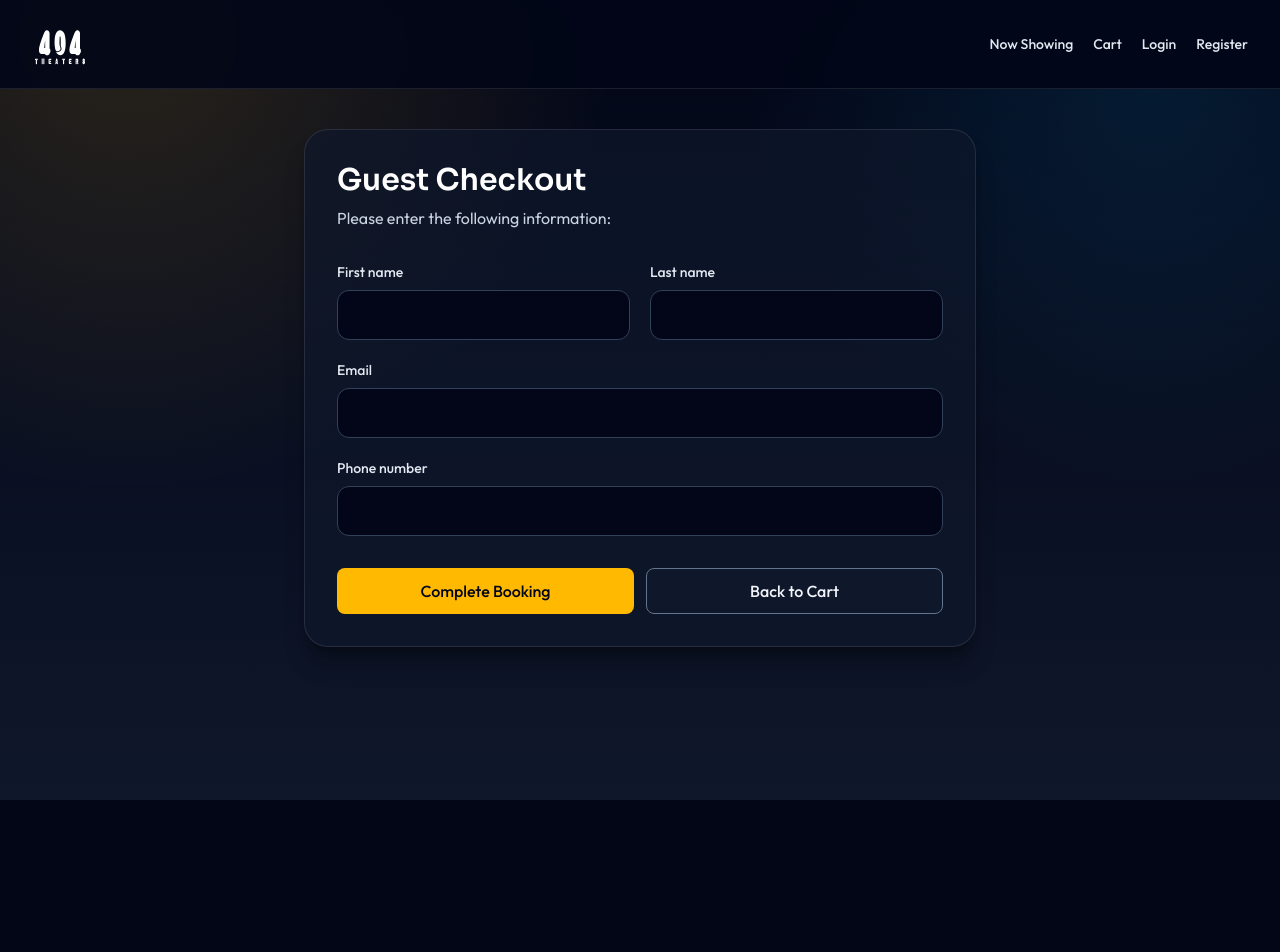
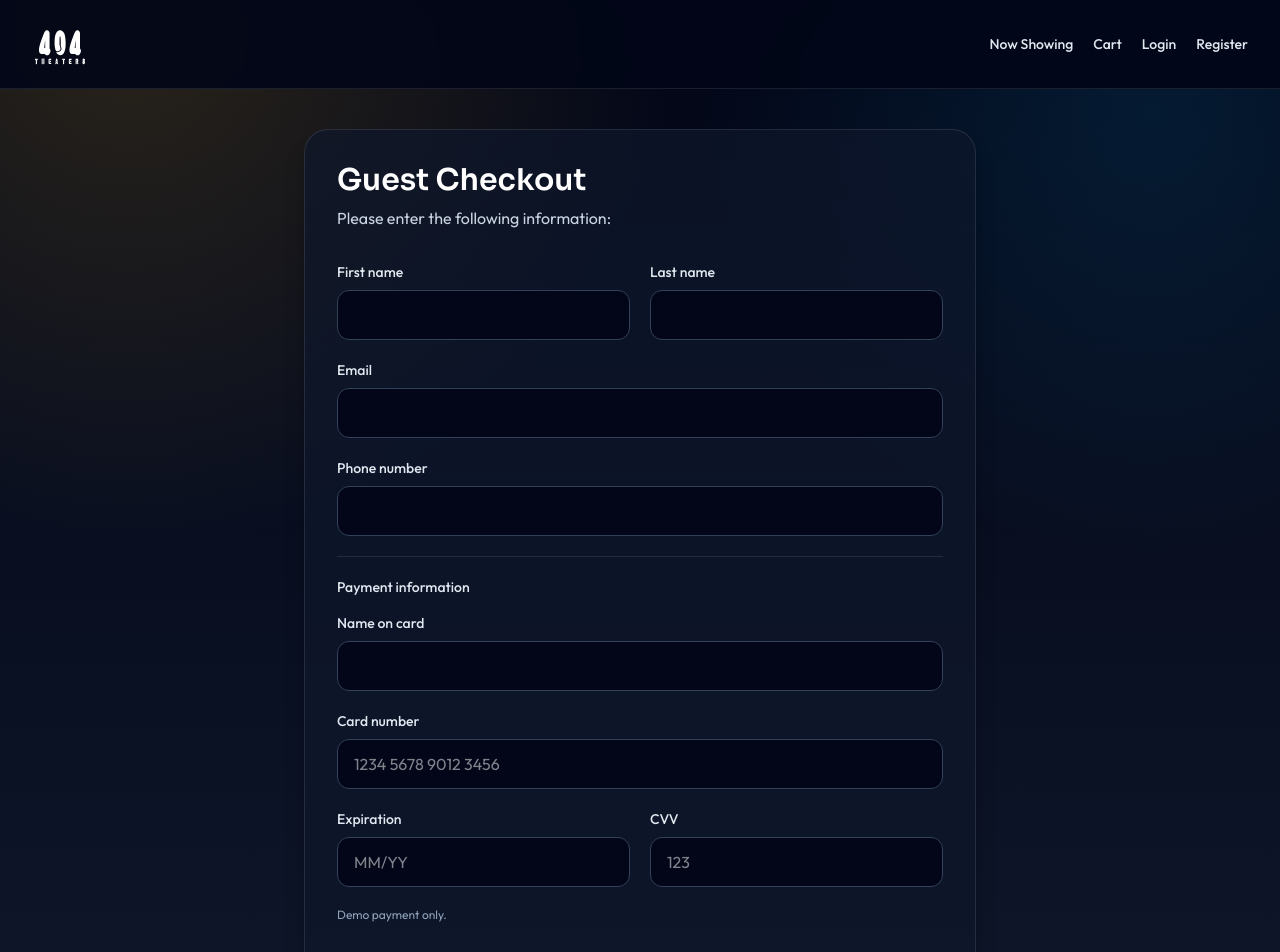
Before and after one commit to COMP-380-Project/frontend, a React (Vite) app: page /guest-checkout in a window 1280 px wide. Shown: the top 952 px of the page. Before the commit the page ends 800 px from the top, so only its background shows below. Built offline with nearby package versions, Linux system fonts and the light colour scheme; no server answers.

Commit message:
guest cart updated with payment and my bookings bug fixed

```diff
--- a/api/movies.ts
+++ b/api/movies.ts
@@ -6,7 +6,7 @@ import type {
     SeatData
 } from "../src/types";
 
-import {apiFetch} from "./api";
+import { apiFetch } from "./api";
 
 
 interface BackendShowtime {
@@ -402,10 +402,67 @@ export const fetchMovieReports = async (
 };
 
 export const fetchUserTickets = async (
-    _userId: number | undefined
+    userId: number | undefined
 ): Promise<MovieTicket[]> => {
+    if (!userId) {
+        return [];
+    }
 
-    return [];
+    const response = await apiFetch(
+        `/api/orders/${userId}/tickets`
+    );
+
+    const data = await response.json();
+
+    if (!response.ok) {
+        throw new Error(
+            data.error || "Failed to load bookings"
+        );
+    }
+
+    return data.map(
+        (row: {
+            ticket_id: number;
+            order_id: number;
+            movie_id: number | null;
+            showtime_id: number;
+            seat_number: string;
+            booked_at: string;
+            status: string;
+            movie: {
+                id: number;
+                title: string;
+                description: string;
+                genre?: string;
+                duration?: number;
+                rating?: number;
+                poster_url?: string;
+                cast?: string;
+            } | null;
+        }): MovieTicket => ({
+            ticketId: row.ticket_id,
+            movieId: row.movie_id ?? 0,
+            showtimeId: row.showtime_id,
+            seatNumber: row.seat_number,
+            bookedAt: row.booked_at,
+            status: row.status as "confirmed" | "cancelled",
+
+            movie: {
+                id: row.movie?.id ?? 0,
+                name: row.movie?.title ?? "Unknown",
+                description: row.movie?.description ?? "",
+                genre: row.movie?.genre,
+                durationMinutes: row.movie?.duration,
+                rating:
+                    row.movie?.rating !== undefined
+                        ? String(row.movie.rating)
+                        : undefined,
+                posterUrl: row.movie?.poster_url,
+                cast: row.movie?.cast,
+                showtimes: [],
+            },
+        })
+    );
 };
 
 
@@ -417,12 +474,6 @@ export const cancelMovieBooking = async (
         "Cancel booking endpoint not connected yet"
     );
 };
-
-
-
-/* =========================================================
-   GUEST CART
-   ========================================================= */
 
 
 const GUEST_CART_KEY = "guestCartId";
@@ -597,7 +648,6 @@ export const fetchGuestCart =
             );
 
 
-        // Stale cart from before a DB reset.
         if (response.status === 404) {
 
             localStorage.removeItem(
--- a/pages/GuestCheckoutPage.tsx
+++ b/pages/GuestCheckoutPage.tsx
@@ -1,23 +1,21 @@
-import {useState} from "react";
-import {useNavigate} from "react-router-dom";
+import { useState } from "react";
+import { useNavigate } from "react-router-dom";
 
-import {Button} from "../components/Button";
-import {ErrorMessage} from "../components/ErrorMessage";
-import {useAsync} from "../hooks/useAsync";
+import { Button } from "../components/Button";
+import { ErrorMessage } from "../components/ErrorMessage";
+import { useAsync } from "../hooks/useAsync";
 
 import {
   checkoutGuestCart,
-    fetchGuestCheckoutTotal
+  fetchGuestCheckoutTotal,
 } from "../api/movies";
 
 import type {
   GuestCheckoutResult,
-    GuestInfo
+  GuestInfo,
 } from "../api/movies";
 
-
 export function GuestCheckoutPage() {
-
   const navigate = useNavigate();
 
   const [firstName, setFirstName] = useState("");
@@ -25,13 +23,16 @@ export function GuestCheckoutPage() {
   const [email, setEmail] = useState("");
   const [phone, setPhone] = useState("");
 
+  const [nameOnCard, setNameOnCard] = useState("");
+  const [cardNumber, setCardNumber] = useState("");
+  const [expiration, setExpiration] = useState("");
+  const [cvv, setCvv] = useState("");
 
   const {
     run: checkoutAction,
     loading: processing,
-        error: checkoutError
+    error: checkoutError,
   } = useAsync<GuestCheckoutResult, [GuestInfo]>({
-
     action: async (guestInfo: GuestInfo) => {
       const total = await fetchGuestCheckoutTotal();
 
@@ -48,13 +49,12 @@ export function GuestCheckoutPage() {
           payment: result.payment,
           tickets: result.tickets,
           guestInfo: result.guestInfo,
-                }
+        },
       });
     },
 
-        errorMessage: "Payment could not be completed"
+    errorMessage: "Payment could not be completed",
   });
-
 
   const handleSubmit = (
     event: React.FormEvent<HTMLFormElement>
@@ -69,10 +69,8 @@ export function GuestCheckoutPage() {
     });
   };
 
-
   return (
     <section className="mx-auto max-w-2xl rounded-3xl border border-white/10 bg-slate-900/70 p-8 shadow-xl shadow-black/30">
-
       <h1 className="text-3xl font-semibold text-white">
         Guest Checkout
       </h1>
@@ -81,21 +79,17 @@ export function GuestCheckoutPage() {
         Please enter the following information:
       </p>
 
-
       {checkoutError && (
         <div className="mt-5">
           <ErrorMessage error={checkoutError} />
         </div>
       )}
 
-
       <form
         className="mt-8 space-y-5"
         onSubmit={handleSubmit}
       >
-
         <div className="grid gap-5 sm:grid-cols-2">
-
           <div>
             <label
               className="mb-2 block text-sm font-medium text-slate-200"
@@ -116,7 +110,6 @@ export function GuestCheckoutPage() {
             />
           </div>
 
-
           <div>
             <label
               className="mb-2 block text-sm font-medium text-slate-200"
@@ -136,9 +129,7 @@ export function GuestCheckoutPage() {
               className="w-full rounded-xl border border-slate-700 bg-slate-950 px-4 py-3 text-white outline-none transition focus:border-amber-300"
             />
           </div>
-
         </div>
-
 
         <div>
           <label
@@ -160,7 +151,6 @@ export function GuestCheckoutPage() {
           />
         </div>
 
-
         <div>
           <label
             className="mb-2 block text-sm font-medium text-slate-200"
@@ -180,9 +170,119 @@ export function GuestCheckoutPage() {
           />
         </div>
 
+        <div className="border-t border-white/10 pt-5">
+          <p className="mb-4 text-sm font-medium text-slate-200">
+            Payment information
+          </p>
+
+          <div className="space-y-5">
+            <div>
+              <label
+                className="mb-2 block text-sm font-medium text-slate-200"
+                htmlFor="nameOnCard"
+              >
+                Name on card
+              </label>
+
+              <input
+                id="nameOnCard"
+                type="text"
+                required
+                value={nameOnCard}
+                onChange={event =>
+                  setNameOnCard(event.target.value)
+                }
+                className="w-full rounded-xl border border-slate-700 bg-slate-950 px-4 py-3 text-white outline-none transition focus:border-amber-300"
+              />
+            </div>
+
+            <div>
+              <label
+                className="mb-2 block text-sm font-medium text-slate-200"
+                htmlFor="cardNumber"
+              >
+                Card number
+              </label>
+
+              <input
+                id="cardNumber"
+                type="text"
+                inputMode="numeric"
+                required
+                maxLength={19}
+                placeholder="1234 5678 9012 3456"
+                value={cardNumber}
+                onChange={event => {
+                  const numbers = event.target.value
+                    .replace(/\D/g, "")
+                    .slice(0, 16);
+
+                  const formatted = numbers
+                    .replace(/(.{4})/g, "$1 ")
+                    .trim();
+
+                  setCardNumber(formatted);
+                }}
+                className="w-full rounded-xl border border-slate-700 bg-slate-950 px-4 py-3 text-white outline-none transition focus:border-amber-300"
+              />
+            </div>
+
+            <div className="grid gap-5 sm:grid-cols-2">
+              <div>
+                <label
+                  className="mb-2 block text-sm font-medium text-slate-200"
+                  htmlFor="expiration"
+                >
+                  Expiration
+                </label>
+
+                <input
+                  id="expiration"
+                  type="text"
+                  required
+                  maxLength={5}
+                  placeholder="MM/YY"
+                  value={expiration}
+                  onChange={event =>
+                    setExpiration(event.target.value)
+                  }
+                  className="w-full rounded-xl border border-slate-700 bg-slate-950 px-4 py-3 text-white outline-none transition focus:border-amber-300"
+                />
+              </div>
+
+              <div>
+                <label
+                  className="mb-2 block text-sm font-medium text-slate-200"
+                  htmlFor="cvv"
+                >
+                  CVV
+                </label>
+
+                <input
+                  id="cvv"
+                  type="password"
+                  inputMode="numeric"
+                  required
+                  maxLength={4}
+                  placeholder="123"
+                  value={cvv}
+                  onChange={event =>
+                    setCvv(
+                      event.target.value.replace(/\D/g, "")
+                    )
+                  }
+                  className="w-full rounded-xl border border-slate-700 bg-slate-950 px-4 py-3 text-white outline-none transition focus:border-amber-300"
+                />
+              </div>
+            </div>
+
+            <p className="text-xs text-slate-400">
+              Demo payment only.
+            </p>
+          </div>
+        </div>
 
         <div className="grid gap-3 pt-3 sm:grid-cols-2">
-
           <Button
             type="submit"
             disabled={processing}
@@ -193,22 +293,16 @@ export function GuestCheckoutPage() {
               : "Complete Booking"}
           </Button>
 
-
           <Button
             type="button"
             variant="secondary"
             className="w-full justify-center"
-                        onClick={() =>
-                            navigate("/cart")
-                        }
+            onClick={() => navigate("/cart")}
           >
             Back to Cart
           </Button>
-
         </div>
-
       </form>
-
     </section>
   );
 }
```
Lines whose indentation alone changed are shown as unchanged.
